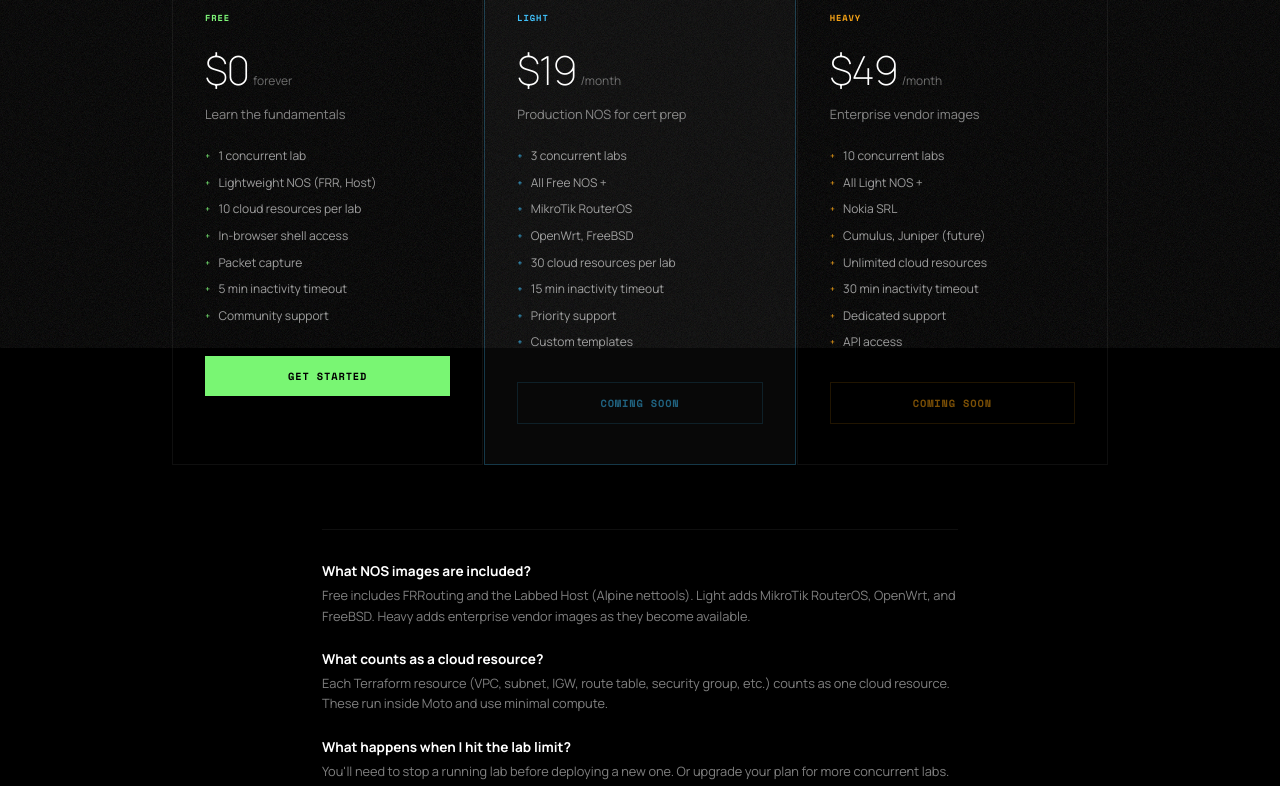
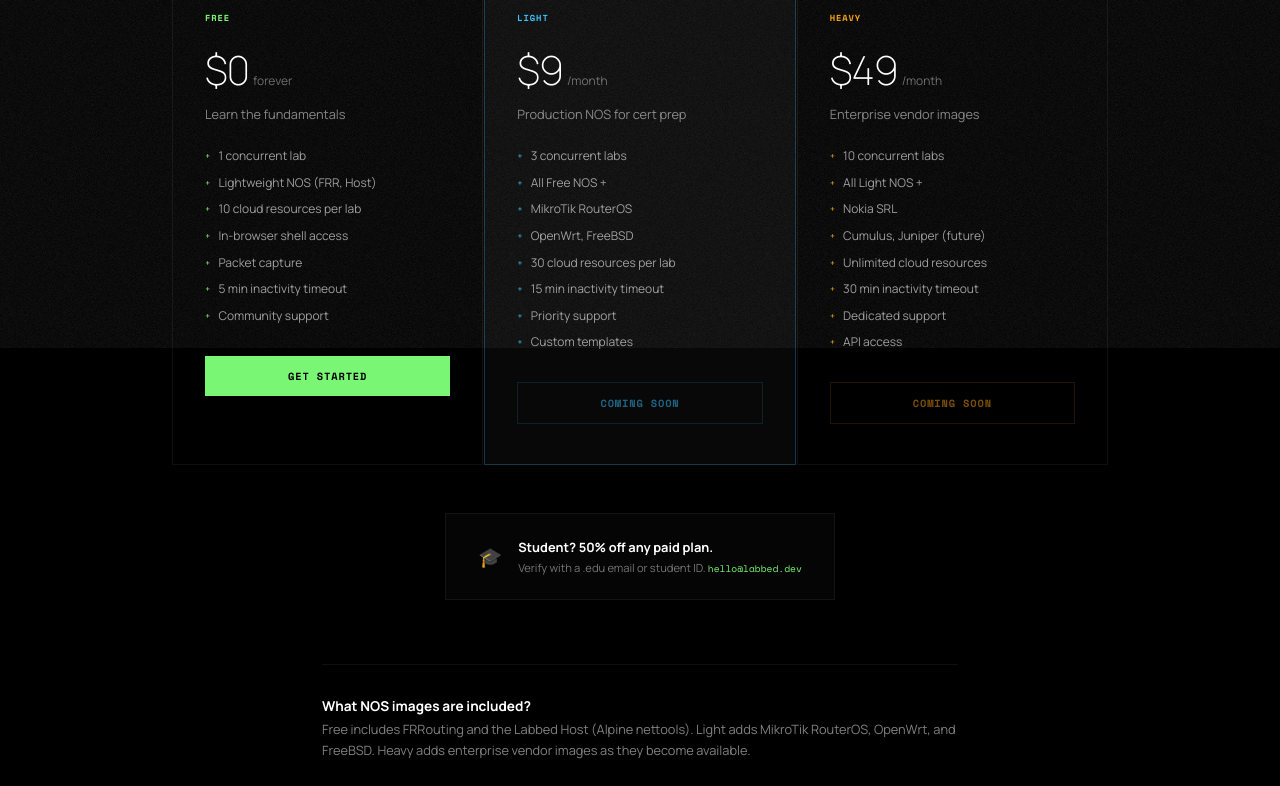
Before and after one commit to vivek-dodia/labbed-platform, a Next.js app in the folder frontend/app/: page /pricing in a window 1280 px wide. Shown: the part 452-1238 px from the top of the page. Built offline with nearby package versions, Linux system fonts and the light colour scheme; no server answers.

Commit message:
Light plan $9/mo, add 50% student discount note

```diff
--- a/frontend/app/src/app/pricing/page.tsx
+++ b/frontend/app/src/app/pricing/page.tsx
@@ -31,7 +31,7 @@
   },
   {
     name: "Light",
-    price: "$19",
+    price: "$9",
     period: "/month",
     description: "Production NOS for cert prep",
     color: "#38bdf8",
@@ -188,6 +188,25 @@
         ))}
       </div>
 
+      {/* Student discount */}
+      <div style={{
+        maxWidth: 1000, margin: "2rem auto 0", padding: "0 2rem",
+        textAlign: "center",
+      }}>
+        <div style={{
+          background: "rgba(255,255,255,0.02)", border: "1px solid rgba(255,255,255,0.06)",
+          padding: "1.5rem 2rem", display: "inline-flex", alignItems: "center", gap: "1rem",
+        }}>
+          <span style={{ fontSize: "1.2rem" }}>🎓</span>
+          <div style={{ textAlign: "left" }}>
+            <div style={{ fontSize: "0.8rem", fontWeight: 600 }}>Student?  50% off any paid plan.</div>
+            <div style={{ fontSize: "0.7rem", color: "rgba(255,255,255,0.45)", marginTop: "0.2rem" }}>
+              Verify with a .edu email or student ID. <span style={{ color: GREEN, fontFamily: MONO, fontSize: "0.6rem" }}>hello@labbed.dev</span>
+            </div>
+          </div>
+        </div>
+      </div>
+
       {/* FAQ-ish notes */}
       <div style={{ maxWidth: 700, margin: "4rem auto", padding: "0 2rem 6rem" }}>
         <div style={{ borderTop: "1px solid rgba(255,255,255,0.06)", paddingTop: "2rem" }}>
```
